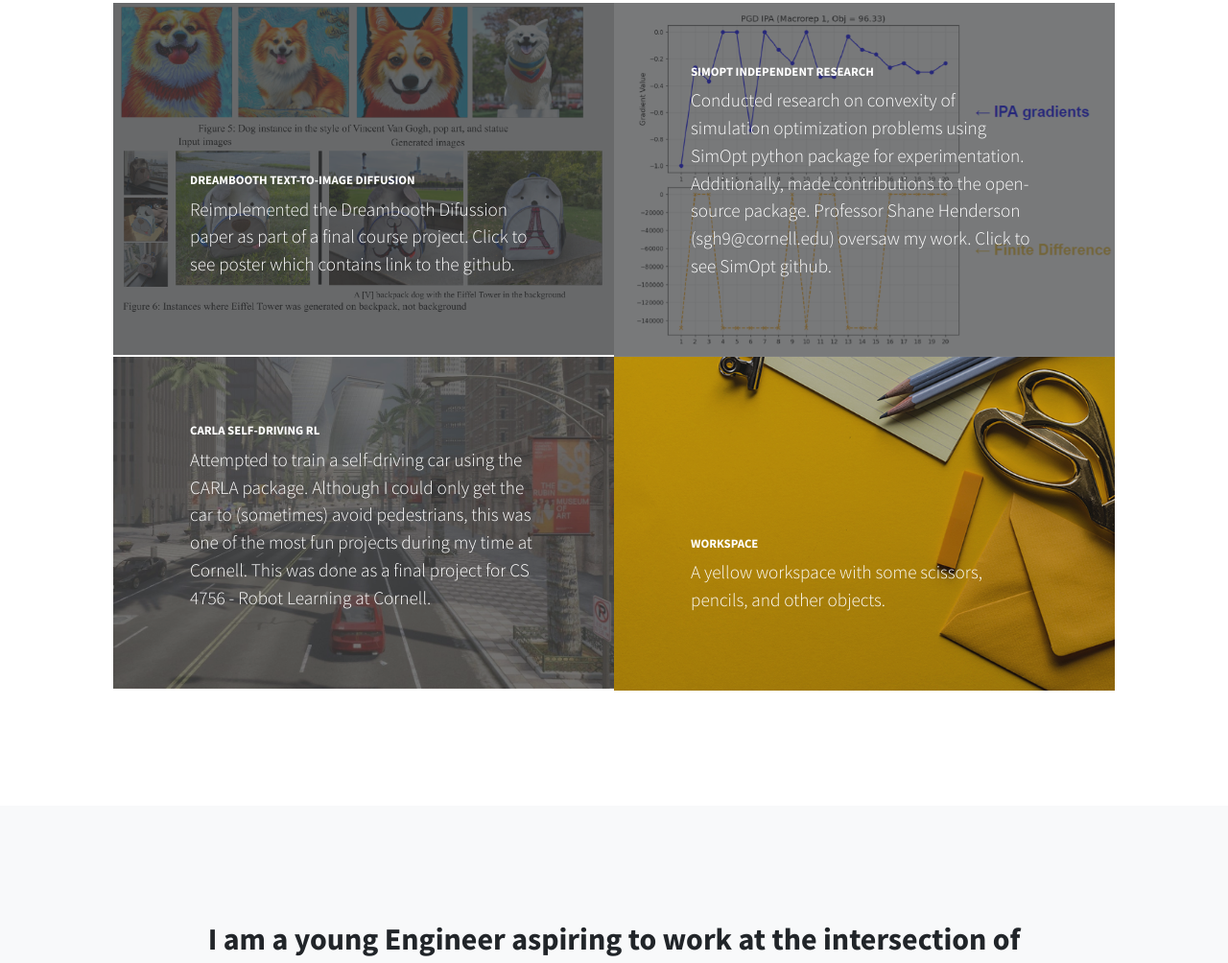
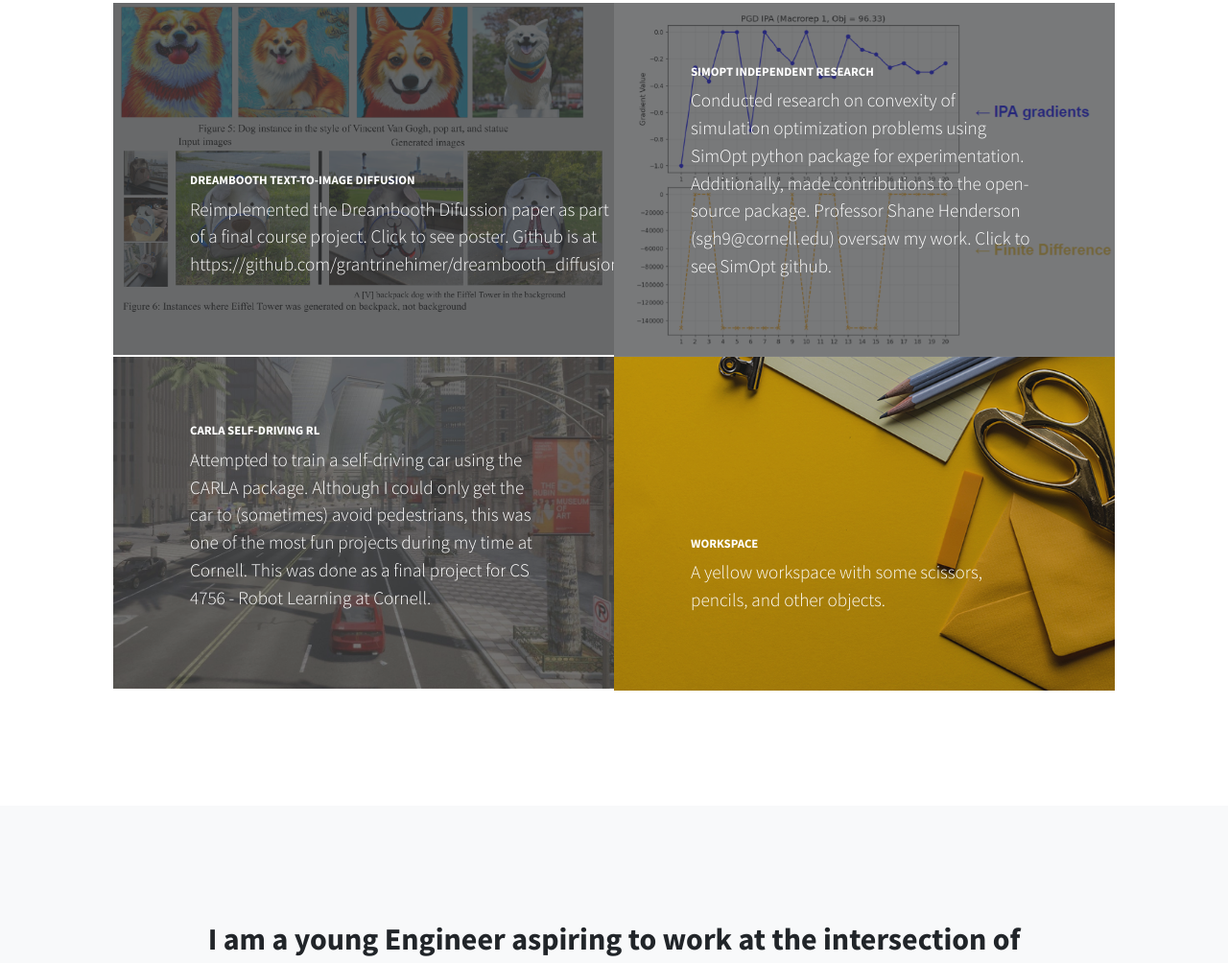
Before and after one commit to AdamASW/adamasw.github.io, a plain HTML site: page index.html in a window 1280 px wide. Shown: the part 1255-2259 px from the top of the page at 96% size. Drawn offline with nearby package versions, Linux system fonts and the light colour scheme.

Commit message:
Importing 2 additional projects.

```diff
--- a/index.html
+++ b/index.html
@@ -74,7 +74,7 @@
                             <div class="caption">
                                 <div class="caption-content">
                                     <div class="h2">Dreambooth Text-to-Image Diffusion</div>
-                                    <p class="mb-0">Reimplemented the Dreambooth Difussion paper as part of a final course project. Click to see poster which contains link to the github.</p>
+                                    <p class="mb-0">Reimplemented the Dreambooth Difussion paper as part of a final course project. Click to see poster. Github is at https://github.com/grantrinehimer/dreambooth_diffusion</p>
                                 </div>
                             </div>
                             <img class="img-fluid" src="assets/proj1.png" alt="..." />
```
